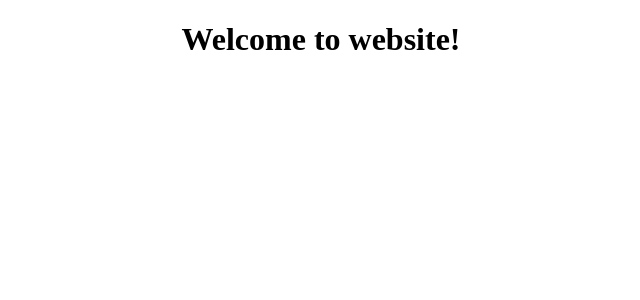
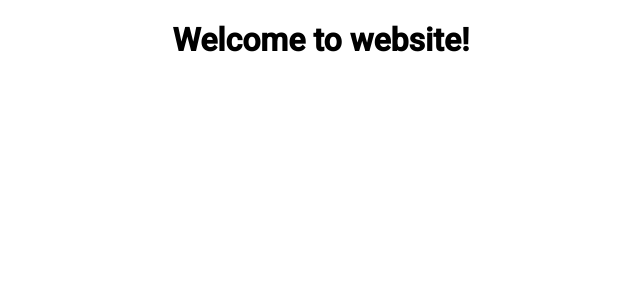
Before and after one commit to tomastrajan/tomastrajan-com, an Angular app: page / in a window 1280 px wide. Shown: the top 300 px of the page, without its empty margins (319-959 px from the left). Built offline with nearby package versions, Linux system fonts and the light colour scheme.

Commit message:
feat(deployment): add heroku npm script

```diff
--- a/projects/website/src/app/app.module.ts
+++ b/projects/website/src/app/app.module.ts
@@ -1,5 +1,6 @@
+import { NgModule } from '@angular/core';
 import { BrowserModule } from '@angular/platform-browser';
-import { NgModule } from '@angular/core';
+import { BrowserAnimationsModule } from '@angular/platform-browser/animations';
 
 import { AppRoutingModule } from './app-routing.module';
 import { AppComponent } from './app.component';
@@ -10,7 +11,8 @@ import { AppComponent } from './app.component';
   ],
   imports: [
     BrowserModule.withServerTransition({ appId: 'serverApp' }),
-    AppRoutingModule
+    AppRoutingModule,
+    BrowserAnimationsModule
   ],
   providers: [],
   bootstrap: [AppComponent]
--- a/projects/website/src/index.html
+++ b/projects/website/src/index.html
@@ -7,6 +7,8 @@
 
   <meta name="viewport" content="width=device-width, initial-scale=1">
   <link rel="icon" type="image/x-icon" href="favicon.ico">
+  <link href="https://fonts.googleapis.com/css?family=Roboto:300,400,500&display=swap" rel="stylesheet">
+  <link href="https://fonts.googleapis.com/icon?family=Material+Icons" rel="stylesheet">
 </head>
 <body>
   <tt-root></tt-root>
--- a/projects/website/src/main.ts
+++ b/projects/website/src/main.ts
@@ -1,3 +1,4 @@
+import 'hammerjs';
 import { enableProdMode } from '@angular/core';
 import { platformBrowserDynamic } from '@angular/platform-browser-dynamic';
 
--- a/projects/website/src/styles.scss
+++ b/projects/website/src/styles.scss
@@ -1 +1,32 @@
+
+// Custom Theming for Angular Material
+// For more information: https://material.angular.io/guide/theming
+@import '~@angular/material/theming';
+// Plus imports for other components in your app.
+
+// Include the common styles for Angular Material. We include this here so that you only
+// have to load a single css file for Angular Material in your app.
+// Be sure that you only ever include this mixin once!
+@include mat-core();
+
+// Define the palettes for your theme using the Material Design palettes available in palette.scss
+// (imported above). For each palette, you can optionally specify a default, lighter, and darker
+// hue. Available color palettes: https://material.io/design/color/
+$website-primary: mat-palette($mat-indigo);
+$website-accent: mat-palette($mat-pink, A200, A100, A400);
+
+// The warn palette is optional (defaults to red).
+$website-warn: mat-palette($mat-red);
+
+// Create the theme object (a Sass map containing all of the palettes).
+$website-theme: mat-light-theme($website-primary, $website-accent, $website-warn);
+
+// Include theme styles for core and each component used in your app.
+// Alternatively, you can import and @include the theme mixins for each component
+// that you are using.
+@include angular-material-theme($website-theme);
+
 /* You can add global styles to this file, and also import other style files */
+
+html, body { height: 100%; }
+body { margin: 0; font-family: Roboto, "Helvetica Neue", sans-serif; }
```
Also changed, not shown: package.json (+24 -20 lines), 1 other file (tests, documents, lock files or other folders).
